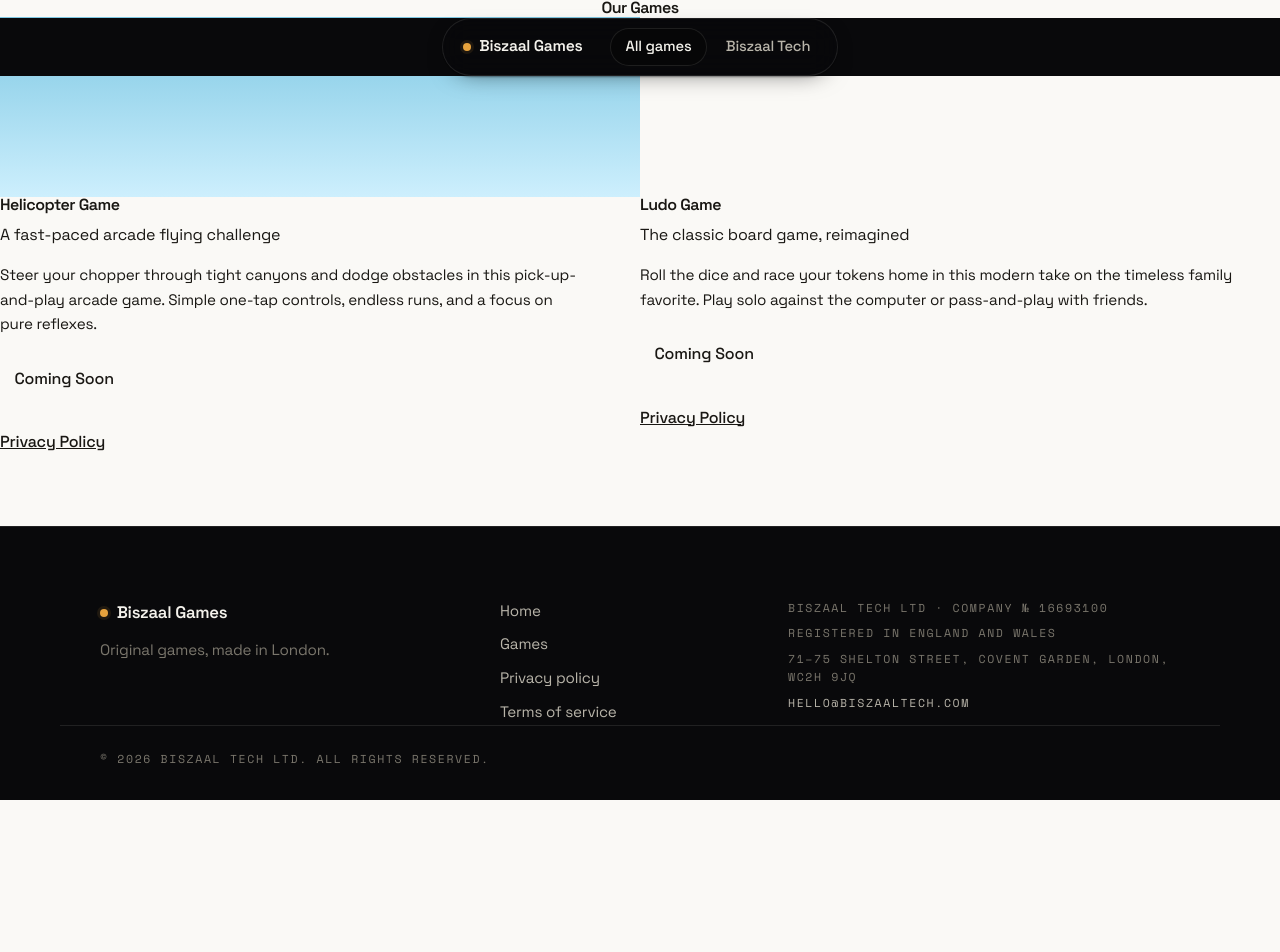
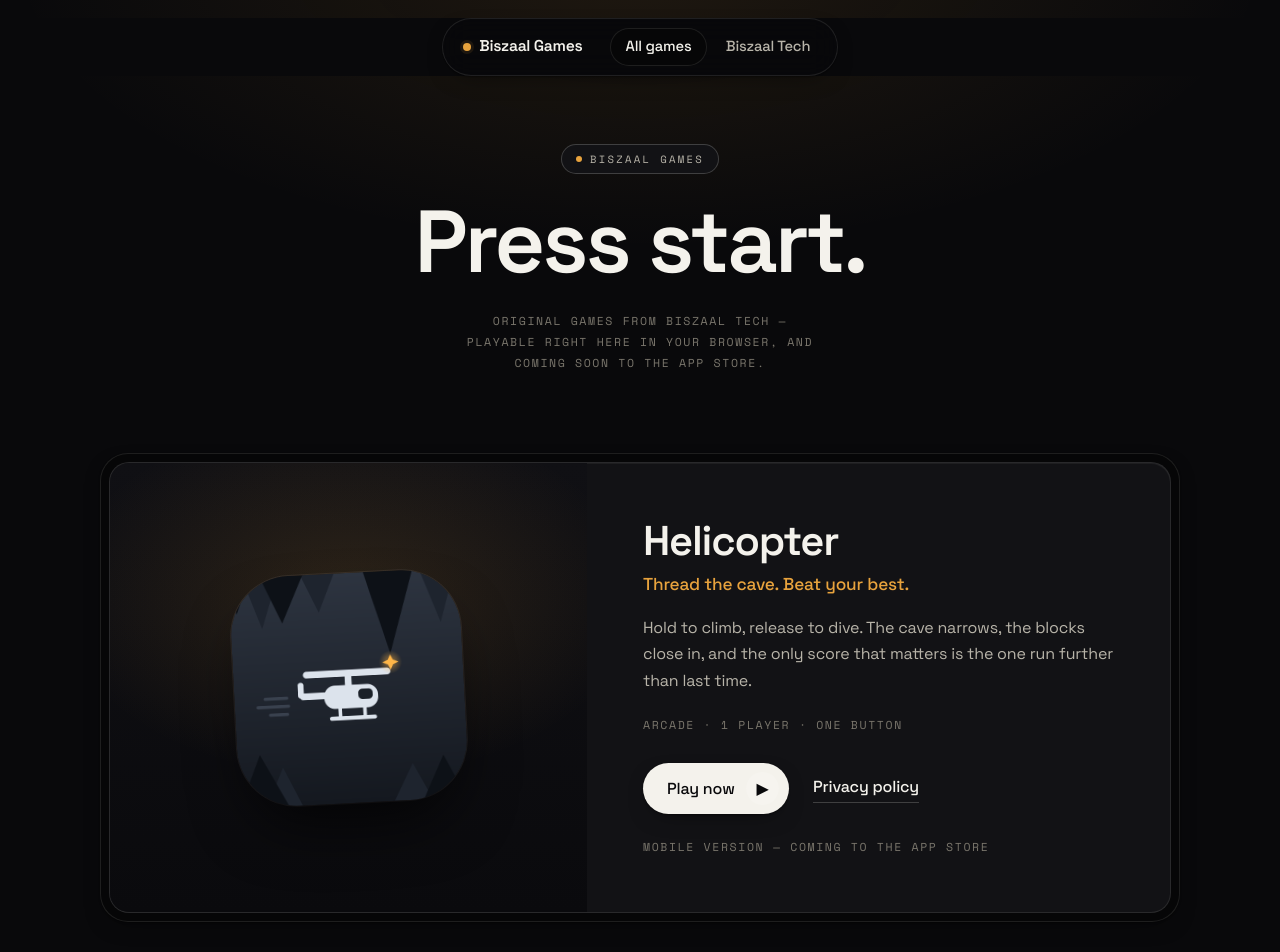
Before and after one commit to biszaal/biszaaltech-wesbite, a React (Create React App) app: page /games in a window 1280 px wide. Shown: the top 952 px of the page. Before the commit the page ends 800 px from the top, so only its background shows below. Built offline with nearby package versions, Linux system fonts and the light colour scheme.

Commit message:
feat: redesign games landing as Biszaal Games arcade with real app icons

```diff
--- a/src/pages/Games.css
+++ b/src/pages/Games.css
@@ -1,147 +1,174 @@
-.games {
-  padding: var(--spacing-5xl) var(--spacing-xl);
-  background: var(--bg-gradient);
-  position: relative;
+.games-page {
+  background: var(--paper);
+  min-height: 100vh;
+  min-height: 100dvh;
 }
 
-.games-container {
-  max-width: 1280px;
-  margin: 0 auto;
+.games-hero {
+  padding: clamp(8rem, 18vh, 12rem) 0 clamp(3rem, 7vw, 5rem);
+  background:
+    radial-gradient(900px 420px at 50% -10%, rgba(232, 163, 61, 0.1), transparent 70%),
+    var(--paper);
 }
 
-.games-title {
-  font-size: clamp(var(--font-size-3xl), 4vw, var(--font-size-4xl));
-  font-weight: 600;
-  color: var(--text-primary);
-  margin-bottom: var(--spacing-5xl);
-  letter-spacing: -0.035em;
+.games-hero-inner {
+  display: flex;
+  flex-direction: column;
+  align-items: center;
   text-align: center;
-  position: relative;
+  gap: 1.4rem;
 }
 
-.games-title::after {
-  content: '';
-  position: absolute;
-  bottom: -1rem;
-  left: 50%;
-  width: 80px;
-  height: 3px;
-  background: linear-gradient(90deg, var(--color-gold), var(--color-silver));
-  transform: translateX(-50%);
-  border-radius: var(--radius-full);
+.games-hero h1 {
+  font-size: clamp(3rem, 9vw, 5.5rem);
 }
 
-.games-grid {
-  display: grid;
-  grid-template-columns: repeat(auto-fit, minmax(320px, 1fr));
-  gap: var(--spacing-3xl);
+.games-hero-sub {
+  max-width: 52ch;
+  line-height: 1.8;
+  text-transform: none;
+  letter-spacing: 0.06em;
+  font-size: 0.82rem;
 }
 
-.game-card {
-  background: var(--bg-primary);
-  border: 1px solid var(--border-accent);
-  border-radius: var(--radius-2xl);
-  overflow: hidden;
-  box-shadow: var(--shadow-lg);
-  transition: var(--transition-base);
+/* Game rows */
+.games-list {
+  display: flex;
+  flex-direction: column;
+  gap: clamp(1.5rem, 4vw, 2.5rem);
+  padding-bottom: clamp(3rem, 7vw, 5rem);
 }
 
-.game-card:hover {
-  transform: translateY(-4px);
-  box-shadow: var(--shadow-xl);
+.game-row {
+  border-radius: var(--r-outer);
+  transition: transform 600ms var(--ease), box-shadow 600ms var(--ease);
 }
 
-.game-mockup {
-  height: 180px;
-  position: relative;
-  overflow: hidden;
+.game-row:hover {
+  transform: translateY(-4px);
+  box-shadow: var(--shadow-lift), var(--shadow-ambient);
 }
 
-.helicopter-mockup {
-  background: linear-gradient(180deg, #7ec8e3 0%, #cdeffd 100%);
+.game-row-core {
+  display: grid;
+  grid-template-columns: 0.9fr 1.1fr;
+  background: var(--paper-raised);
 }
 
-.helicopter-mockup::after {
-  content: '';
-  position: absolute;
-  top: 50%;
-  left: 50%;
-  width: 70px;
-  height: 24px;
-  background: var(--bg-dark);
-  border-radius: var(--radius-full);
-  transform: translate(-50%, -50%);
+.game-row--flip .game-row-core {
+  grid-template-columns: 1.1fr 0.9fr;
 }
 
-.helicopter-mockup::before {
-  content: '';
-  position: absolute;
-  top: calc(50% - 12px);
-  left: 50%;
-  width: 90px;
-  height: 3px;
-  background: var(--color-secondary);
-  transform: translateX(-50%);
+.game-row--flip .game-art {
+  order: 2;
 }
 
-.ludo-mockup {
-  background-color: var(--bg-tertiary);
-  background-image:
-    linear-gradient(45deg, var(--color-gold) 25%, transparent 25%),
-    linear-gradient(-45deg, var(--color-gold) 25%, transparent 25%),
-    linear-gradient(45deg, transparent 75%, var(--color-silver) 75%),
-    linear-gradient(-45deg, transparent 75%, var(--color-silver) 75%);
-  background-size: 40px 40px;
-  background-position: 0 0, 0 20px, 20px -20px, -20px 0px;
+/* Key art panel around the real app icon */
+.game-art {
+  display: flex;
+  align-items: center;
+  justify-content: center;
+  padding: clamp(2rem, 5vw, 3.5rem);
+  min-height: 320px;
+}
+
+.game-art--heli {
+  background:
+    radial-gradient(420px 260px at 50% 30%, rgba(232, 163, 61, 0.14), transparent 70%),
+    linear-gradient(180deg, #101014 0%, #0a0a0d 100%);
+}
+
+.game-art--ludo {
+  background:
+    radial-gradient(420px 260px at 50% 30%, rgba(62, 139, 255, 0.18), transparent 70%),
+    linear-gradient(180deg, #101014 0%, #0a0a0d 100%);
+}
+
+.game-icon {
+  width: clamp(150px, 22vw, 230px);
+  border-radius: 26%;
+  box-shadow:
+    0 32px 64px -20px rgba(0, 0, 0, 0.8),
+    0 0 0 1px rgba(244, 242, 236, 0.08);
+  transform: rotate(-3deg);
+  transition: transform 700ms var(--ease);
+}
+
+.game-row--flip .game-icon {
+  transform: rotate(3deg);
+}
+
+.game-row:hover .game-icon {
+  transform: rotate(0deg) scale(1.03);
 }
 
 .game-info {
-  padding: var(--spacing-xl);
+  display: flex;
+  flex-direction: column;
+  justify-content: center;
+  padding: clamp(2rem, 5vw, 3.5rem);
 }
 
 .game-name {
-  font-size: var(--font-size-2xl);
+  font-size: clamp(1.9rem, 4vw, 2.6rem);
   margin-bottom: 0.5rem;
 }
 
 .game-tagline {
-  color: var(--text-secondary);
-  margin-bottom: 1rem;
-  font-size: var(--font-size-base);
-}
-
-.game-description {
-  color: var(--text-muted);
-  font-size: 0.95rem;
-  margin-bottom: 1.5rem;
-}
-
-.game-status {
-  display: inline-block;
-  padding: 0.35rem 0.9rem;
-  border-radius: var(--radius-full);
-  background: var(--bg-tertiary);
-  border: 1px solid var(--border-light);
-  color: var(--text-muted);
-  font-size: var(--font-size-sm);
+  font-size: 1.08rem;
+  color: var(--accent);
   font-weight: 500;
   margin-bottom: 1rem;
 }
 
-.game-privacy-link {
-  display: block;
-  margin-top: 1rem;
-  color: var(--text-primary);
-  font-weight: 500;
-  text-decoration: underline;
+.game-desc {
+  line-height: 1.65;
+  margin-bottom: 1.4rem;
+  max-width: 46ch;
 }
 
-@media (max-width: 768px) {
-  .games {
-    padding: 5rem 1rem;
+.game-meta {
+  margin-bottom: 1.75rem;
+}
+
+.game-actions {
+  display: flex;
+  align-items: center;
+  gap: 1.5rem;
+  flex-wrap: wrap;
+}
+
+.game-mobile-note {
+  margin-top: 1.5rem;
+  color: var(--ink-faint);
+}
+
+/* Cross band */
+.games-crossband {
+  padding-bottom: clamp(4rem, 8vw, 6rem);
+  text-align: center;
+}
+
+.games-crossband p {
+  margin: 0 auto;
+  color: var(--ink-soft);
+}
+
+@media (max-width: 860px) {
+  .game-row-core,
+  .game-row--flip .game-row-core {
+    grid-template-columns: 1fr;
   }
 
-  .games-grid {
-    gap: 2rem;
+  .game-row--flip .game-art {
+    order: 0;
+  }
+
+  .game-art {
+    min-height: 240px;
+  }
+
+  .game-info {
+    padding-top: 1.5rem;
   }
 }
--- a/src/pages/Games.tsx
+++ b/src/pages/Games.tsx
@@ -1,59 +1,107 @@
 import React from 'react';
 import { Link } from 'react-router-dom';
+import { useReveal } from '../hooks/useReveal';
+import helicopterIcon from '../assets/helicopter-icon.png';
+import ludoIcon from '../assets/ludo-icon.svg';
 import './Games.css';
 
-interface Game {
+interface GameEntry {
   slug: string;
   name: string;
   tagline: string;
   description: string;
-  mockupClass: string;
+  meta: string[];
+  icon: string;
+  iconAlt: string;
+  artClass: string;
 }
 
-const games: Game[] = [
+const games: GameEntry[] = [
   {
     slug: 'helicopter',
-    name: 'Helicopter Game',
-    tagline: 'A fast-paced arcade flying challenge',
+    name: 'Helicopter',
+    tagline: 'Thread the cave. Beat your best.',
     description:
-      'Steer your chopper through tight canyons and dodge obstacles in this pick-up-and-play ' +
-      'arcade game. Simple one-tap controls, endless runs, and a focus on pure reflexes.',
-    mockupClass: 'helicopter-mockup',
+      'Hold to climb, release to dive. The cave narrows, the blocks close in, and ' +
+      'the only score that matters is the one run further than last time.',
+    meta: ['Arcade', '1 player', 'One button'],
+    icon: helicopterIcon,
+    iconAlt: 'Helicopter game icon: a white helicopter flying through a dark cave',
+    artClass: 'game-art--heli',
   },
   {
     slug: 'ludo',
-    name: 'Ludo Game',
-    tagline: 'The classic board game, reimagined',
+    name: 'Ludo',
+    tagline: 'The classic board game with sharper teeth.',
     description:
-      'Roll the dice and race your tokens home in this modern take on the timeless family ' +
-      'favorite. Play solo against the computer or pass-and-play with friends.',
-    mockupClass: 'ludo-mockup',
+      'Roll, race, and send your rivals home. Play against the computer or ' +
+      'pass-and-play with up to four players — captures, safe squares, and all.',
+    meta: ['Board', '2–4 players', 'Dice'],
+    icon: ludoIcon,
+    iconAlt: 'Ludo game icon: colourful pawns and a die beneath a golden crown',
+    artClass: 'game-art--ludo',
   },
 ];
 
 const Games: React.FC = () => {
+  const headRef = useReveal<HTMLDivElement>();
+
   return (
-    <section className="games">
-      <div className="games-container">
-        <h1 className="games-title">Our Games</h1>
-        <div className="games-grid">
-          {games.map((game) => (
-            <div className="game-card" key={game.slug}>
-              <div className={`game-mockup ${game.mockupClass}`}></div>
-              <div className="game-info">
-                <h2 className="game-name">{game.name}</h2>
-                <p className="game-tagline">{game.tagline}</p>
-                <p className="game-description">{game.description}</p>
-                <span className="game-status">Coming Soon</span>
-                <Link to={`/games/${game.slug}/privacy`} className="game-privacy-link">
-                  Privacy Policy
-                </Link>
-              </div>
-            </div>
-          ))}
+    <main id="main" className="world-dark games-page">
+      <section className="games-hero">
+        <div className="container games-hero-inner reveal" ref={headRef}>
+          <span className="eyebrow">Biszaal Games</span>
+          <h1>Press start.</h1>
+          <p className="games-hero-sub mono-meta">
+            Original games from Biszaal Tech — playable right here in your browser,
+            and coming soon to the App Store.
+          </p>
+        </div>
+      </section>
+
+      <section className="games-list container" aria-label="Games">
+        {games.map((game, i) => (
+          <GameRow key={game.slug} game={game} flip={i % 2 === 1} />
+        ))}
+      </section>
+
+      <section className="games-crossband container">
+        <p>
+          Looking for the finance side?{' '}
+          <Link to="/" className="text-link">Visit Biszaal Tech</Link>
+        </p>
+      </section>
+    </main>
+  );
+};
+
+const GameRow: React.FC<{ game: GameEntry; flip: boolean }> = ({ game, flip }) => {
+  const ref = useReveal<HTMLElement>();
+
+  return (
+    <article className={`shell game-row reveal${flip ? ' game-row--flip' : ''}`} ref={ref}>
+      <div className="shell-core game-row-core">
+        <div className={`game-art ${game.artClass}`}>
+          <img src={game.icon} alt={game.iconAlt} className="game-icon" />
+        </div>
+        <div className="game-info">
+          <h2 className="game-name">{game.name}</h2>
+          <p className="game-tagline">{game.tagline}</p>
+          <p className="game-desc">{game.description}</p>
+          <p className="mono-meta game-meta">{game.meta.join(' · ')}</p>
+          <div className="game-actions">
+            <Link to={`/games/${game.slug}`} className="pill-btn pill-btn--accent">
+              Play now
+              <span className="btn-orb" aria-hidden="true">▶</span>
+            </Link>
+            <Link to={`/games/${game.slug}/privacy`} className="text-link">
+              Privacy policy
+            </Link>
+          </div>
+          <p className="mono-meta game-mobile-note">Mobile version — coming to the App Store</p>
         </div>
       </div>
-    </section>
+    </article>
   );
 };
 
```
Also changed, not shown: 2 other files (tests, documents, lock files or other folders).
